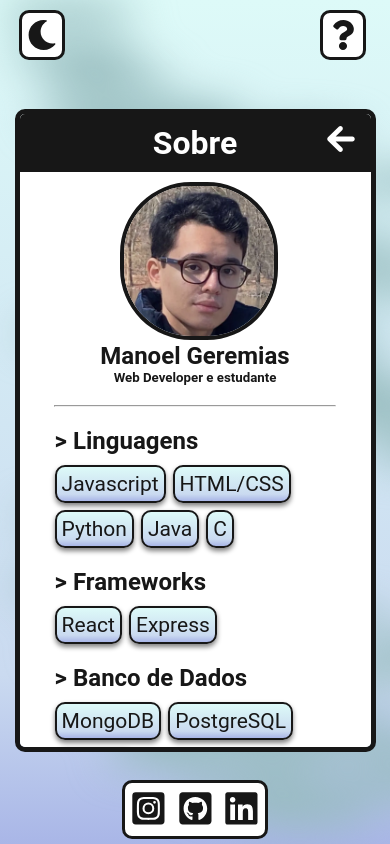
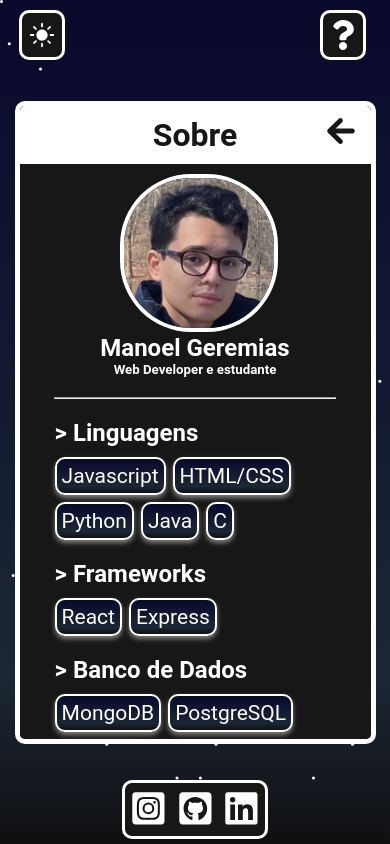
Before and after one commit to Man0el1/portifolio-manoel, a React (Create React App) app: page / in a window 390 px wide. Both pictures are taken after a click on the button 92 px from the left and 397 px from the top of the page. Built offline with nearby package versions, Linux system fonts and the light colour scheme.

Commit message:
v1.1.1 correção mobile header footer

```diff
--- a/src/components/Footer/Footer.css
+++ b/src/components/Footer/Footer.css
@@ -1,7 +1,12 @@
 .footer {
   display: flex;
+  position: fixed;
+  bottom: 0;
+  left: 0;
+  right: 0;
   flex-direction: column;
   align-items: center;
+  z-index: 2;
 }
 
 .social-icons {
--- a/src/components/Header/Header.css
+++ b/src/components/Header/Header.css
@@ -1,10 +1,14 @@
 .header {
   display: flex;
+  position: fixed;
+  top: 0;
+  left: 0;
+  right: 0;
   align-items: center;
   justify-content: space-between;
   z-index: 1;
   font-size: 30px;
-  margin: 10px 4px -20px;
+  margin: 10px 4px -20px
 }
 
 .header-button {
--- a/src/components/Header/Header.js
+++ b/src/components/Header/Header.js
@@ -7,7 +7,7 @@ import './Header.css'
 import {setTheme} from '../../utils/themes'
 
 export default function Header() {
-  const [localTheme, setLocalTheme] = useState(localStorage.getItem('theme') || 'light-theme')
+  const [localTheme, setLocalTheme] = useState(localStorage.getItem('theme') || 'dark-theme')
 
   function changeTheme() {
     setLocalTheme(localTheme === 'light-theme' ? 'dark-theme' : 'light-theme');
--- a/src/components/MainHeader/MainHeader.js
+++ b/src/components/MainHeader/MainHeader.js
@@ -8,7 +8,7 @@ export default function MainHeader({ handleBackButton, pageName }) {
   return(
     <div className="main-div-header">
       <h1 className="page-title">{pageName}</h1>
-      <button title='back-button' className='back-button' onClick={() => handleBackButton()}><IoMdArrowRoundBack className='arrow'/></button>
+      <button title='Voltar' className='back-button' onClick={() => handleBackButton()}><IoMdArrowRoundBack className='arrow'/></button>
     </div>
   )
 }
--- a/src/components/MainPages/About/About.css
+++ b/src/components/MainPages/About/About.css
@@ -8,7 +8,6 @@
   display: flex;
   flex-direction: column;
   align-items: center;
-  width: 80%;
 }
 
 .avatar {
```
Also changed, not shown: ideias.txt.
